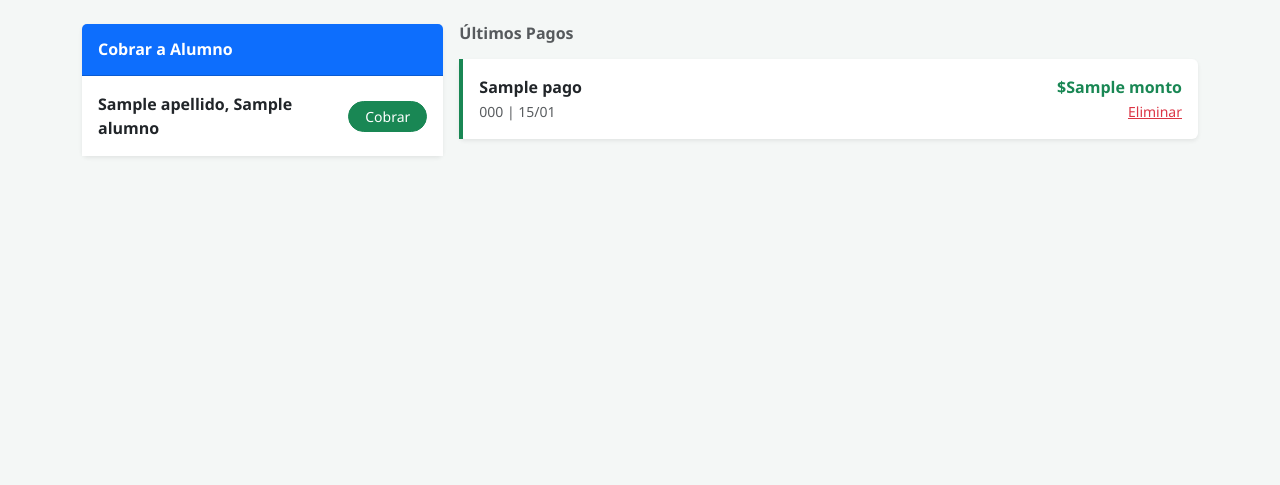
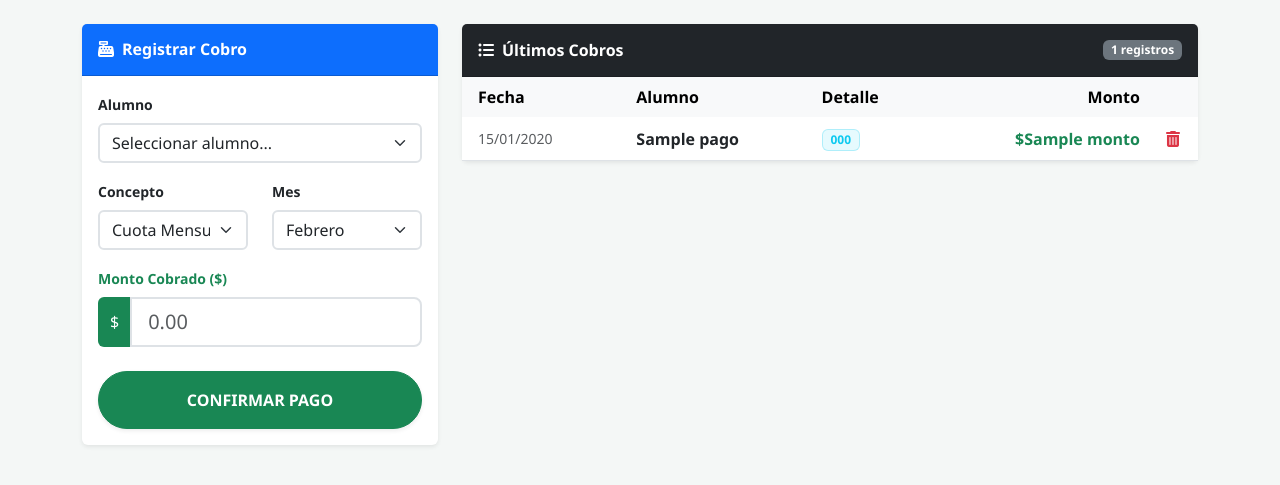
Before and after one commit to Pastormerlo/pilates-sistema, a Flask app: page /facturacion in a window 1280 px wide. Shown: the part 56-541 px from the top of the page. Run offline with Flask 3, Linux system fonts and the light colour scheme; the visitor is signed in with stand-in values (Sample User, id 1); a database or web service that is not in the repository returns one stand-in record (values such as "Sample title"); some libraries are stand-ins or nearby versions.

Commit message:
Add files via upload

```diff
--- a/templates/facturacion.html
+++ b/templates/facturacion.html
@@ -1,43 +1,108 @@
 {% extends 'layout.html' %}
 {% block content %}
-<div class="row g-3">
-    <div class="col-12 col-lg-4">
+<div class="row g-4">
+    <div class="col-lg-4">
         <div class="card border-0 shadow-sm">
             <div class="card-header bg-primary text-white py-3">
-                <h6 class="mb-0 fw-bold">Cobrar a Alumno</h6>
+                <h6 class="mb-0 fw-bold"><i class="fas fa-cash-register me-2"></i>Registrar Cobro</h6>
+            </div>
+            <div class="card-body">
+                <form action="/registrar_pago" method="POST">
+                    <div class="mb-3">
+                        <label class="form-label small fw-bold">Alumno</label>
+                        <select name="alumno_id" class="form-select border-2" required>
+                            <option value="">Seleccionar alumno...</option>
+                            {% for a in alumnos %}
+                            <option value="{{ a.id }}">{{ a.apellido }}, {{ a.nombre }}</option>
+                            {% endfor %}
+                        </select>
+                    </div>
+
+                    <div class="row">
+                        <div class="col-6 mb-3">
+                            <label class="form-label small fw-bold">Concepto</label>
+                            <select name="concepto" class="form-select border-2">
+                                <option value="Cuota Mensual">Cuota Mensual</option>
+                                <option value="Clase Suelta">Clase Suelta</option>
+                            </select>
+                        </div>
+                        <div class="col-6 mb-3">
+                            <label class="form-label small fw-bold">Mes</label>
+                            <select name="mes" class="form-select border-2">
+                                <option value="Enero">Enero</option>
+                                <option value="Febrero" selected>Febrero</option>
+                                <option value="Marzo">Marzo</option>
+                                <option value="Abril">Abril</option>
+                                <option value="Mayo">Mayo</option>
+                                <option value="Junio">Junio</option>
+                                <option value="Julio">Julio</option>
+                                <option value="Agosto">Agosto</option>
+                                <option value="Septiembre">Septiembre</option>
+                                <option value="Octubre">Octubre</option>
+                                <option value="Noviembre">Noviembre</option>
+                                <option value="Diciembre">Diciembre</option>
+                            </select>
+                        </div>
+                    </div>
+
+                    <div class="mb-4">
+                        <label class="form-label small fw-bold text-success">Monto Cobrado ($)</label>
+                        <div class="input-group">
+                            <span class="input-group-text bg-success text-white border-0">$</span>
+                            <input type="number" name="monto" class="form-control form-control-lg border-2" placeholder="0.00" required>
+                        </div>
+                    </div>
+
+                    <button type="submit" class="btn btn-success w-100 py-3 fw-bold rounded-pill shadow-sm">
+                        CONFIRMAR PAGO
+                    </button>
+                </form>
+            </div>
+        </div>
+    </div>
+
+    <div class="col-lg-8">
+        <div class="card border-0 shadow-sm">
+            <div class="card-header bg-dark text-white py-3 d-flex justify-content-between align-items-center">
+                <h6 class="mb-0 fw-bold"><i class="fas fa-list-ul me-2"></i>Últimos Cobros</h6>
+                <span class="badge bg-secondary">{{ pagos | length }} registros</span>
             </div>
             <div class="card-body p-0">
-                <div class="list-group list-group-flush" style="max-height: 300px; overflow-y: auto;">
-                    {% for a in alumnos %}
-                    <div class="list-group-item d-flex justify-content-between align-items-center p-3">
-                        <span class="fw-bold">{{ a.apellido }}, {{ a.nombre }}</span>
-                        <button class="btn btn-success btn-sm px-3 rounded-pill"
-                                onclick="prepararCobro('{{ a.id }}', '{{ a.nombre }} {{ a.apellido }}')"
-                                data-bs-toggle="modal" data-bs-target="#modalPago">Cobrar</button>
-                    </div>
-                    {% endfor %}
+                <div class="table-responsive">
+                    <table class="table table-hover align-middle mb-0">
+                        <thead class="table-light">
+                            <tr>
+                                <th class="border-0 px-3">Fecha</th>
+                                <th class="border-0">Alumno</th>
+                                <th class="border-0">Detalle</th>
+                                <th class="border-0 text-end">Monto</th>
+                                <th class="border-0 text-center"></th>
+                            </tr>
+                        </thead>
+                        <tbody>
+                            {% for p in pagos %}
+                            <tr>
+                                <td class="px-3 small text-muted">{{ p.fecha.strftime('%d/%m/%Y') }}</td>
+                                <td><span class="fw-bold">{{ p.alumno_nombre }}</span></td>
+                                <td><span class="badge bg-info bg-opacity-10 text-info border border-info border-opacity-25">{{ p.concepto }}</span></td>
+                                <td class="text-end fw-bold text-success">${{ p.monto }}</td>
+                                <td class="text-center">
+                                    <a href="/eliminar_pago/{{ p.id }}" class="btn btn-link text-danger p-0" onclick="return confirm('¿Borrar registro de pago?')">
+                                        <i class="fas fa-trash-alt"></i>
+                                    </a>
+                                </td>
+                            </tr>
+                            {% endfor %}
+                            {% if not pagos %}
+                            <tr>
+                                <td colspan="5" class="text-center py-5 text-muted italic">No hay pagos registrados este mes.</td>
+                            </tr>
+                            {% endif %}
+                        </tbody>
+                    </table>
                 </div>
             </div>
         </div>
     </div>
-
-    <div class="col-12 col-lg-8">
-        <h6 class="fw-bold mb-3 text-muted">Últimos Pagos</h6>
-        {% for p in pagos %}
-        <div class="card border-0 shadow-sm mb-2">
-            <div class="card-body p-3 d-flex justify-content-between align-items-center border-start border-4 border-success">
-                <div>
-                    <span class="d-block fw-bold">{{ p.alumno_nombre }}</span>
-                    <small class="text-muted">{{ p.concepto }} | {{ p.fecha.strftime('%d/%m') }}</small>
-                </div>
-                <div class="text-end">
-                    <span class="d-block fw-bold text-success">${{ p.monto }}</span>
-                    <a href="/eliminar_pago/{{ p.id }}" class="text-danger small" onclick="return confirm('¿Eliminar pago?')">Eliminar</a>
-                </div>
-            </div>
-        </div>
-        {% endfor %}
-    </div>
 </div>
-
 {% endblock %}
```
